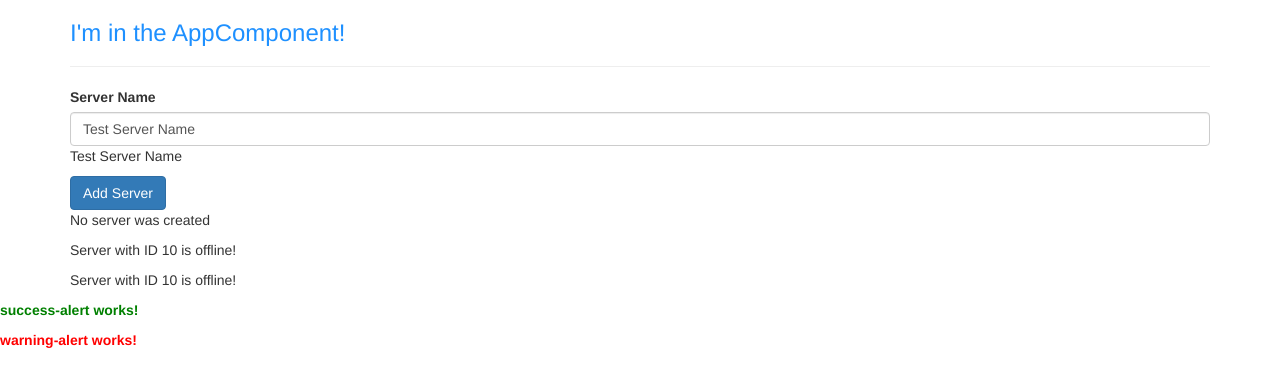
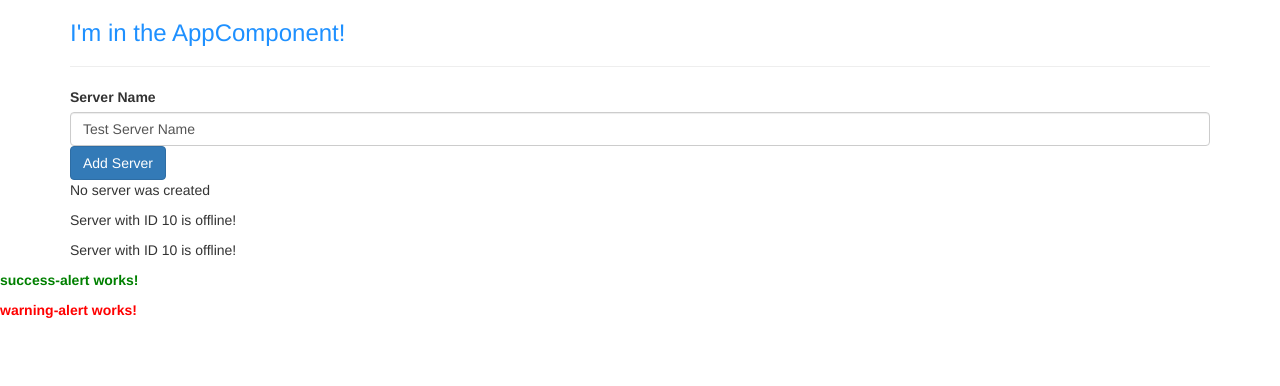
Before and after one commit to oleksandrhubachov/udemy-angular, an Angular app: page / in a window 1280 px wide. Shown: the top 386 px of the page. Built offline with nearby package versions, Linux system fonts and the light colour scheme.

Commit message:
33 - combining all ways of databinding

```diff
--- a/src/app/servers/servers.component.html
+++ b/src/app/servers/servers.component.html
@@ -2,7 +2,7 @@
 <input type="text"
        class="form-control"
        [(ngModel)]="serverName">
-<p>{{serverName}}</p>
+<!--<p>{{serverName}}</p>-->
 <button
   class="btn btn-primary"
   [disabled]="!allowNewServer"
--- a/src/app/servers/servers.component.ts
+++ b/src/app/servers/servers.component.ts
@@ -25,7 +25,7 @@ export class ServersComponent implements OnInit {
   }
 
   onCreateServer() {
-    this.serverCreationStatus = 'Server was created';
+    this.serverCreationStatus = 'Server was created. Name is ' + this.serverName;
   }
 
   onUpdateServerName(event: Event) {
```
